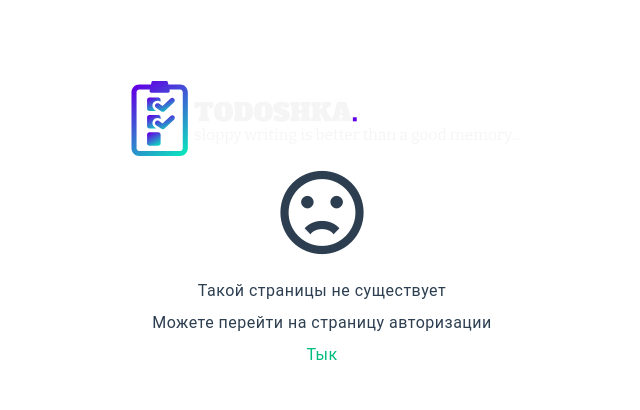
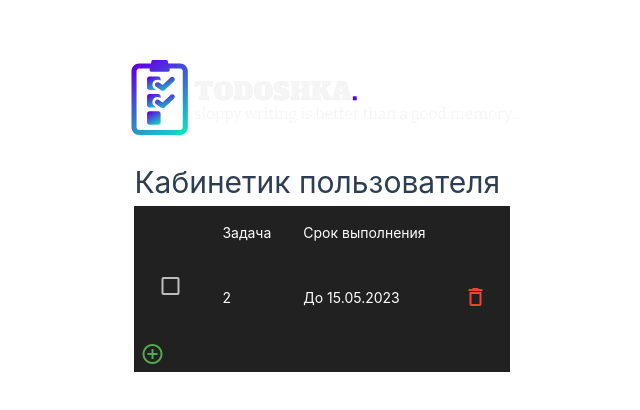
Before and after one commit to AlexanderVerone/vue_todo_list, a Vue app: page /user/1 in a window 1280 px wide. Shown: the part 176-586 px from the top of the page, without its empty margins (318-958 px from the left). Built offline with nearby package versions, Linux system fonts and the light colour scheme.

Commit message:
Add user cabinet page and components

```diff
--- /dev/null
+++ b/src/modules/UserCabinet/components/UserCabinetMain.vue
@@ -0,0 +1,9 @@
+<template>
+  <h1>Кабинетик пользователя</h1>
+  <UserCabinetTable />
+</template>
+
+<script lang="ts" setup>
+
+import UserCabinetTable from '@/modules/UserCabinet/components/UserCabinetTable.vue';
+</script>
--- /dev/null
+++ b/src/modules/UserCabinet/components/UserCabinetTable.vue
@@ -0,0 +1,63 @@
+<template>
+  <v-table
+    theme="dark"
+    fixed-header
+    fixed-footer
+  >
+    <thead>
+      <tr>
+        <td />
+        <td>Задача</td>
+        <td>Срок выполнения</td>
+        <td />
+      </tr>
+    </thead>
+    <tbody>
+      <tr>
+        <td>
+          <v-checkbox />
+        </td>
+        <td>2</td>
+        <td>До 15.05.2023</td>
+        <td>
+          <v-tooltip
+            text="Удалить задачу"
+            location="end"
+            theme="white"
+          >
+            <template #activator="{props}">
+              <v-btn
+                v-bind="props"
+                density="compact"
+                size="large"
+                variant="text"
+                color="red"
+                icon="mdi-delete-outline"
+              />
+            </template>
+          </v-tooltip>
+        </td>
+      </tr>
+    </tbody>
+    <tfoot>
+      <v-tooltip
+        text="Добавить задачу"
+        location="bottom"
+        theme="white"
+      >
+        <template #activator="{props}">
+          <v-btn
+            v-bind="props"
+            density="compact"
+            size="large"
+            variant="text"
+            color="green"
+            icon="mdi-plus-circle-outline"
+          />
+        </template>
+      </v-tooltip>
+    </tfoot>
+  </v-table>
+</template>
+
+<script lang="ts" setup></script>
--- /dev/null
+++ b/src/pages/UserCabinet/components/UserCabinetPage.vue
@@ -0,0 +1,14 @@
+<template>
+  <v-container>
+    <UserCabinetMain />
+  </v-container>
+</template>
+
+<script>
+import {defineComponent} from 'vue';
+import UserCabinetMain from '@/modules/UserCabinet/components/UserCabinetMain.vue';
+
+export default defineComponent({
+  components: {UserCabinetMain}
+})
+</script>
--- a/src/router/index.ts
+++ b/src/router/index.ts
@@ -2,6 +2,8 @@ import { createRouter, createWebHistory } from 'vue-router'
 import AuthorizationPage from '@/pages/AuthorizationPage/components/AuthorizationPage.vue';
 import NotFoundPage
     from '@/pages/NotFoundPage/components/NotFoundPage.vue';
+import UserCabinetPage
+    from '@/pages/UserCabinet/components/UserCabinetPage.vue';
 
 const router = createRouter({
     history: createWebHistory(import.meta.env.BASE_URL),
@@ -14,6 +16,11 @@ const router = createRouter({
             path: '/authorization',
             name: 'authorization',
             component: AuthorizationPage
+        },
+        {
+            path: '/user/:id',
+            name: 'user-cabinet',
+            component: UserCabinetPage
         },
         {
             path: '/:pathMatch(.*)*',
```
